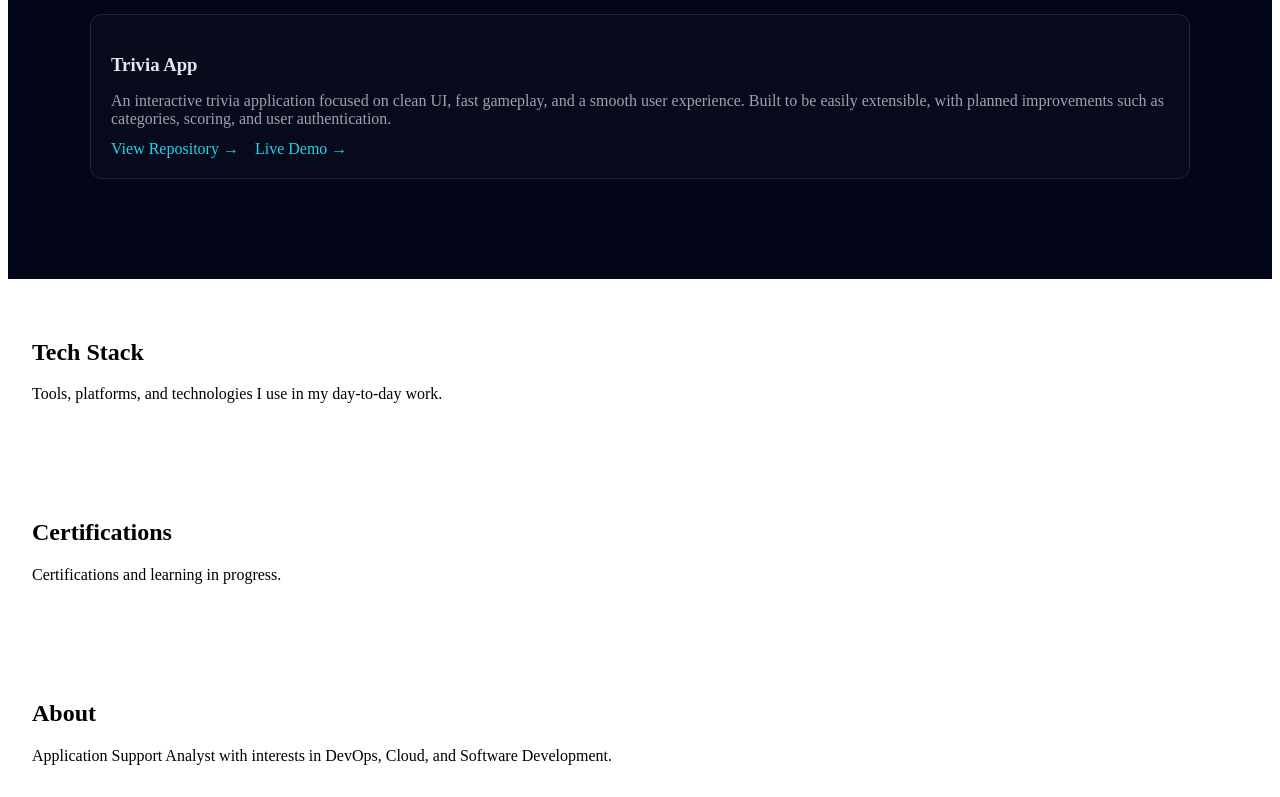
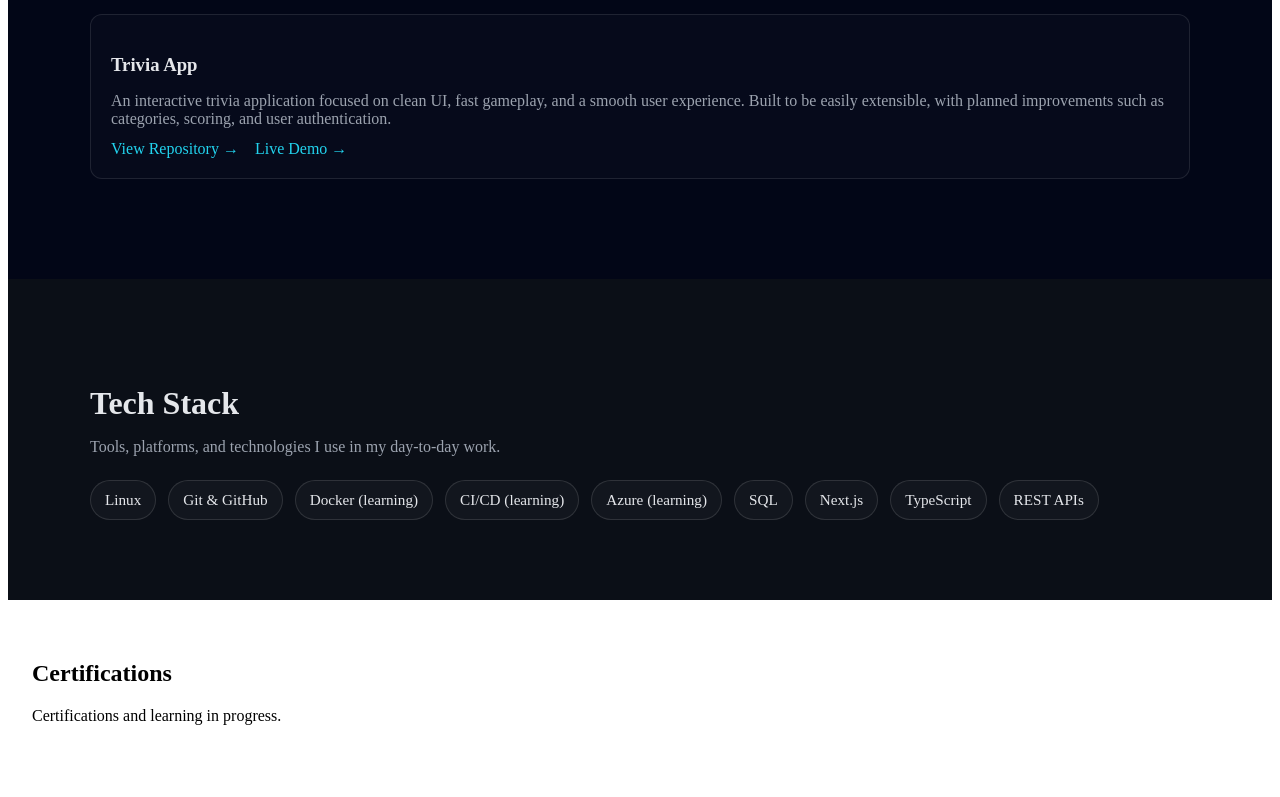
Before and after one commit to Nkany1/portfolio-v2, a Next.js app: page / in a window 1280 px wide. Shown: the part 509-1306 px from the top of the page. Built offline with nearby package versions, Linux system fonts and the light colour scheme.

Commit message:
style: add tech stack tag layout

```diff
--- a/src/app/globals.css
+++ b/src/app/globals.css
@@ -60,3 +60,41 @@
   text-decoration: none;
   font-weight: 500;
 }
+
+/* ===== TECH STACK SECTION ===== */
+.tech {
+  padding: 80px 24px;
+  background: #0b0f17;
+}
+
+.tech__inner {
+  max-width: 1100px;
+  margin: 0 auto;
+}
+
+.tech h2 {
+  font-size: 2rem;
+  margin-bottom: 16px;
+  color: #e5e7eb;
+}
+
+.tech p {
+  color: #9ca3af;
+  margin-bottom: 24px;
+  max-width: 800px;
+}
+
+.tech__grid {
+  display: flex;
+  flex-wrap: wrap;
+  gap: 12px;
+}
+
+.tech__tag {
+  padding: 10px 14px;
+  border-radius: 999px;
+  border: 1px solid rgba(255, 255, 255, 0.12);
+  background: rgba(255, 255, 255, 0.03);
+  color: #e5e7eb;
+  font-size: 0.95rem;
+}
--- a/src/components/sections/Technologies.tsx
+++ b/src/components/sections/Technologies.tsx
@@ -1,8 +1,30 @@
+const techStack = [
+  "Linux",
+  "Git & GitHub",
+  "Docker (learning)",
+  "CI/CD (learning)",
+  "Azure (learning)",
+  "SQL",
+  "Next.js",
+  "TypeScript",
+  "REST APIs",
+];
+
 export default function Technologies() {
-    return (
-      <section id="technologies" style={{ padding: "40px 24px" }}>
+  return (
+    <section id="technologies" className="tech">
+      <div className="tech__inner">
         <h2>Tech Stack</h2>
         <p>Tools, platforms, and technologies I use in my day-to-day work.</p>
-      </section>
-    );
-  }
+
+        <div className="tech__grid">
+          {techStack.map((item) => (
+            <span key={item} className="tech__tag">
+              {item}
+            </span>
+          ))}
+        </div>
+      </div>
+    </section>
+  );
+}
```
